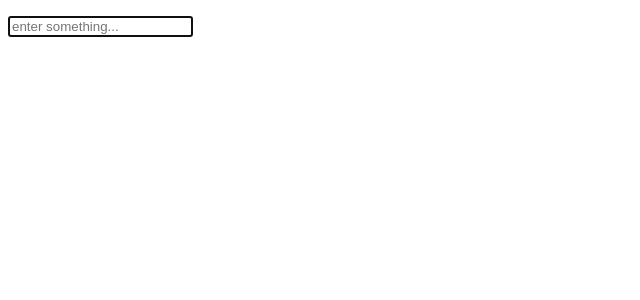
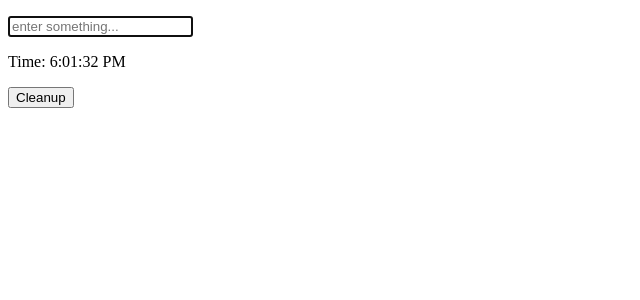
Before and after one commit to atikhasan007/react-practice, a React app: page / in a window 1280 px wide. Shown: the top 300 px of the page, without its empty margins (0-640 px from the left). Built offline with nearby package versions, Linux system fonts and the light colour scheme; the HTML template or start-up script is replaced by a standard one.

Commit message:
useRef as a storage

```diff
--- a/src/App.jsx
+++ b/src/App.jsx
@@ -1,10 +1,12 @@
 import React from 'react';
 import Form from './MyPractice/useRefandForwardRef/Form';
+import Time from './componentsOne/Time';
 
 const  App = () => {
   return (
     <div>
       <Form/>
+      <Time/>
 
     </div>
   )
--- a/src/MyPractice/useRefandForwardRef/Form.jsx
+++ b/src/MyPractice/useRefandForwardRef/Form.jsx
@@ -3,7 +3,7 @@ import React, { useEffect, useRef } from 'react';
 import Input from '../../componentsOne/Input';
 
 const  Form = () => {
- const inputRef = useRef(null)
+ const inputRef = useRef(null)  // reference ta input rakte hobe so
 
  useEffect(()=>{
   inputRef.current.focus();
--- /dev/null
+++ b/src/componentsOne/Time.jsx
@@ -0,0 +1,26 @@
+import React, { useEffect, useRef, useState } from "react";
+
+const Time = () => {
+  const [date, setDate] = useState(new Date());
+  const buttonRef = useRef();
+
+  useEffect(() => {
+    buttonRef.current = setInterval(() => {
+      setDate(new Date());
+    }, 1000);
+
+    // Cleanup function to clear interval on component unmount
+    return () => {
+      clearInterval(buttonRef.current);
+    };
+  }, []); // Adding an empty dependency array to ensure useEffect runs only once
+
+  return (
+    <div>
+      <p>Time: {date.toLocaleTimeString()}</p>
+      <button type="button" onClick={()=> clearInterval(buttonRef.current)}>Cleanup</button>
+    </div>
+  );
+};
+
+export default Time;
```
